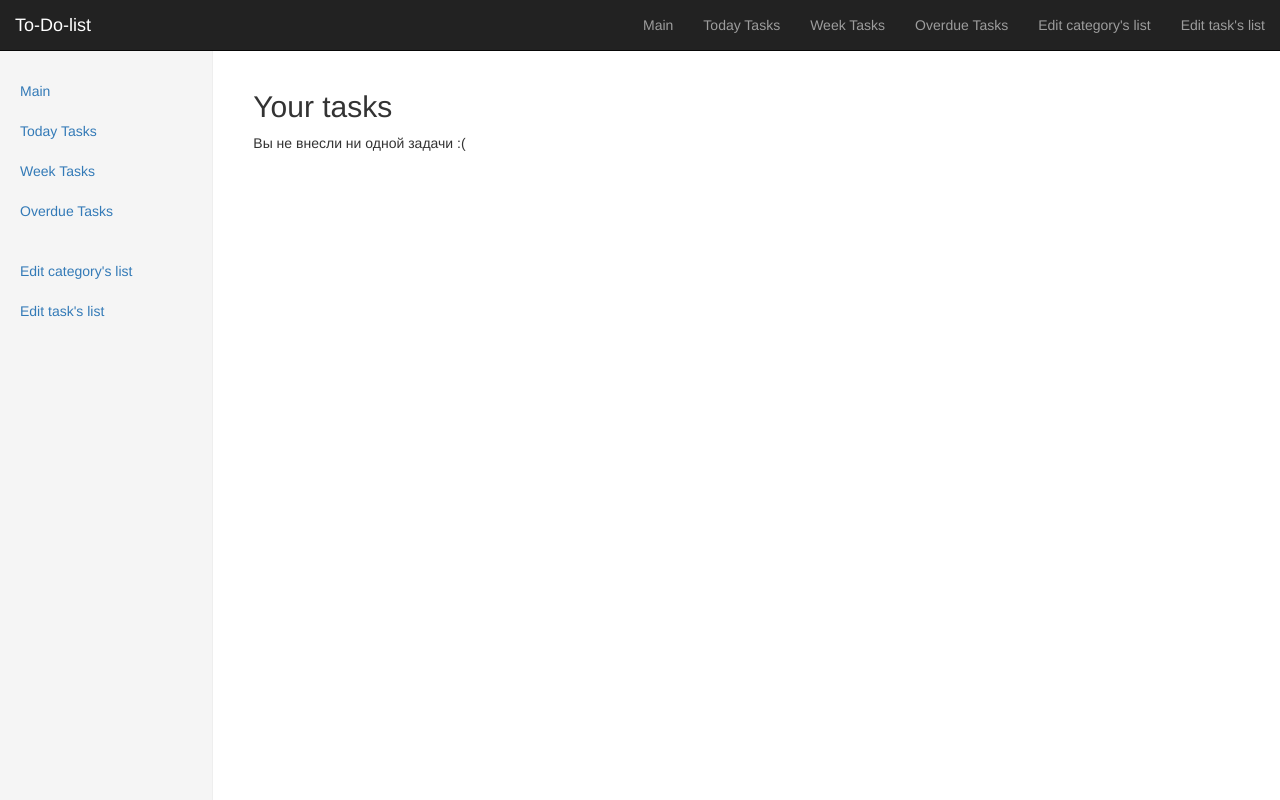
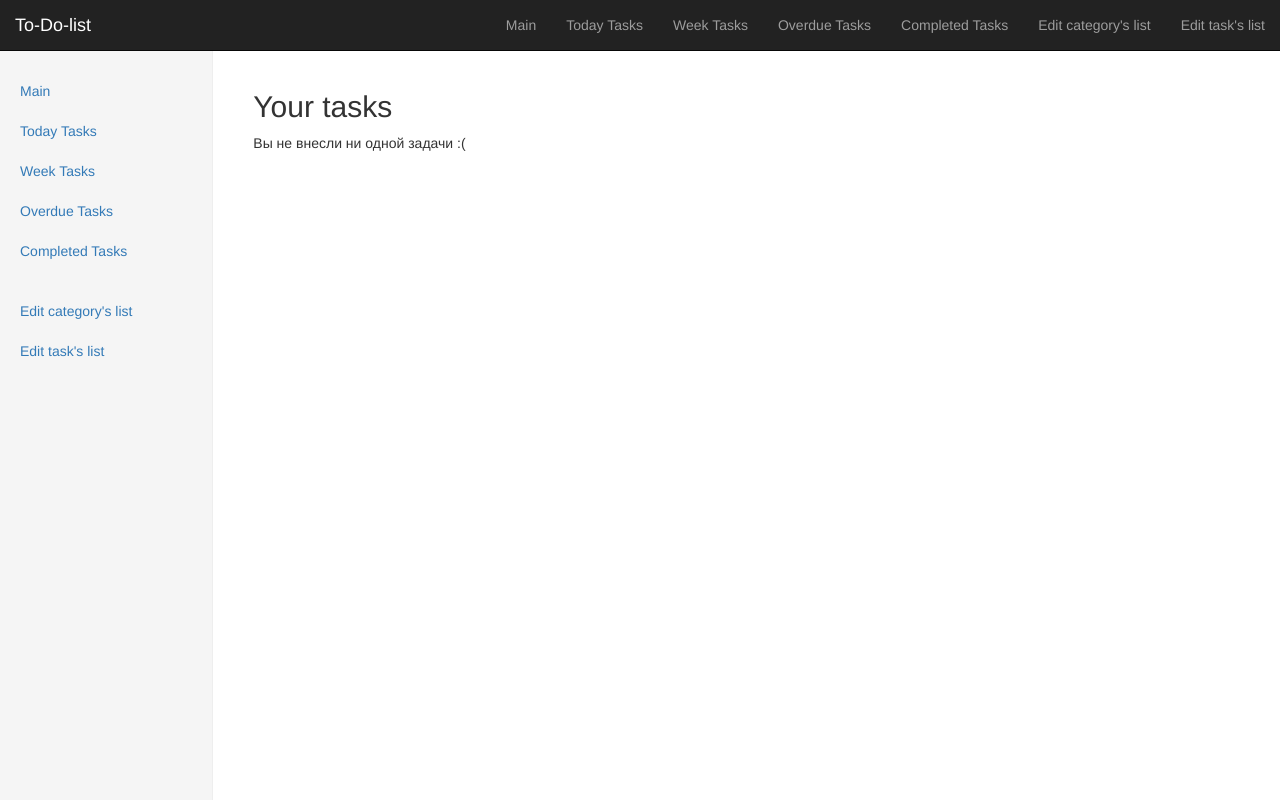
Before and after one commit to iamASC/test_site, a Django app: page /todolist/ in a window 1280 px wide. Run offline with Django 3.2, Linux system fonts and the light colour scheme; data that the repository does not hold is empty; some libraries are stand-ins or nearby versions.

Commit message:
add page for Completed Tasks

```diff
--- a/to_do_list/templates/to_do_list/base.html
+++ b/to_do_list/templates/to_do_list/base.html
@@ -36,6 +36,7 @@
             <li><a href = "/todolist/tasklist/?period=today">Today Tasks</a></li>
             <li><a href = "/todolist/tasklist?period=week">Week Tasks</a></li>
             <li><a href = "/todolist/tasklist?period=overdue">Overdue Tasks</a></li>
+            <li><a href = "/todolist/tasklist?period=complete">Completed Tasks</a></li>
             <li><a href = "/todolist/edit/category">Edit category's list</a></li>
             <li><a href = "/todolist/edit/task">Edit task's list</a></li>
           </ul>
@@ -51,6 +52,7 @@
             <li><a href = "/todolist/tasklist/?period=today">Today Tasks</a></li>
             <li><a href = "/todolist/tasklist?period=week">Week Tasks</a></li>
             <li><a href = "/todolist/tasklist?period=overdue">Overdue Tasks</a></li>
+            <li><a href = "/todolist/tasklist?period=complete">Completed Tasks</a></li>
           </ul>
           <ul class="nav nav-sidebar">
             <li><a href = "/todolist/edit/category">Edit category's list</a></li>
--- a/to_do_list/views.py
+++ b/to_do_list/views.py
@@ -19,6 +19,7 @@ class TaskList(ListView):
         'today': "Today's Tasks",
         'week': "Week's Tasks",
         'overdue': "Overdue Tasks",
+        'complete': "Completed Tasks"
     }
     context_object_name = 'task_list'
     template_name = 'to_do_list/task_list.html'
@@ -38,6 +39,8 @@ class TaskList(ListView):
                                             ))
         elif self.request.GET['period'] == 'overdue':
             return Task.objects.filter(deadline__lt=datetime.date.today())
+        elif self.request.GET['period'] == 'complete':
+            return Task.objects.filter(is_complete=True)
         else:
             return None
 
```
